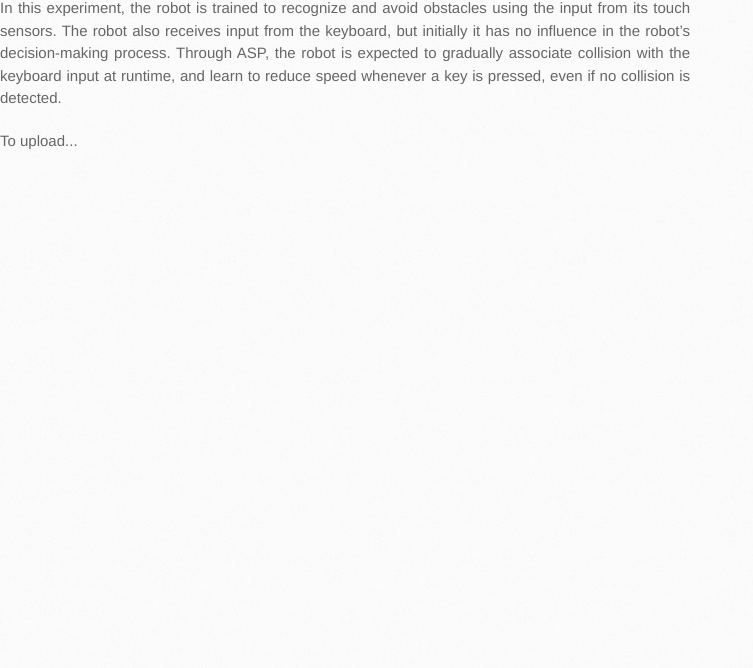
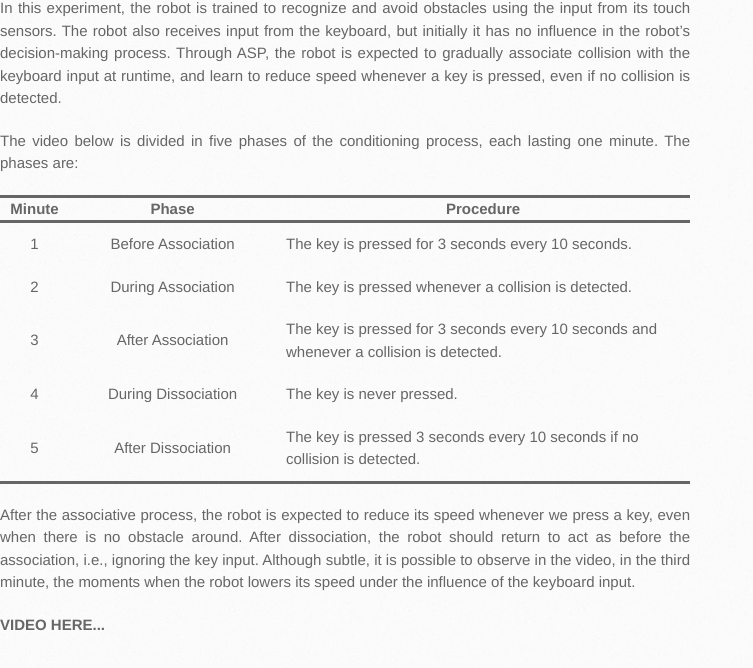
Before and after one commit to carolrizzi/ASP, a plain HTML site: page exp1.html in a window 1280 px wide. Shown: the part 66-734 px from the top of the page, without its empty margins (0-753 px from the left). Drawn offline with Linux system fonts and the light colour scheme.

Commit message:
Exp1 Update
Correction of text of experiment 1.

```diff
--- a/exp1.html
+++ b/exp1.html
@@ -20,7 +20,50 @@
 
 	<p>In this experiment, the robot is trained to recognize and avoid obstacles using the input from its touch sensors. The robot also receives input from the keyboard, but initially it has no influence in the robot’s decision-making process. Through ASP, the robot is expected to gradually associate collision with the keyboard input at runtime, and learn to reduce speed whenever a key is pressed, even if no collision is detected.</p>
 
-	<p>To upload...</p>
+	<p>The video below is divided in five phases of the conditioning process, each lasting one minute. The phases are:</p>
+
+	<p>
+	<table style="border-top-style:solid; border-bottom-style:solid;">
+		<tr><td colspan="3">
+			<table style="border-bottom-style:solid;">
+				<tr>
+					<td width="10%"><b>Minute</b></td>
+					<td width="30%"><b>Phase</b></td>
+					<td><b>Procedure</b></td>
+				</tr>
+			</table>
+		</td></tr>
+		<tr>
+			<td width="10%" style="vertical-align:middle; padding:10px;">1</td>
+			<td width="30%" style="vertical-align:middle; padding:10px;">Before Association</td>
+			<td style="vertical-align:middle; padding:10px; text-align:left;">The key is pressed for 3 seconds every 10 seconds.</td>
+		</tr>
+		<tr>
+			<td width="10%" style="vertical-align:middle; padding:10px;">2</td>
+			<td width="30%" style="vertical-align:middle; padding:10px;">During Association</td>
+			<td style="vertical-align:middle; padding:10px; text-align:left;">The key is pressed whenever a collision is detected.</td>
+		</tr>
+		<tr>
+			<td width="10%" style="vertical-align:middle; padding:10px;">3</td>
+			<td width="30%" style="vertical-align:middle; padding:10px;">After Association</td>
+			<td style="vertical-align:middle; padding:10px; text-align:left;">The key is pressed for 3 seconds every 10 seconds and whenever a collision is detected.</td>
+		</tr>
+		<tr>
+			<td width="10%" style="vertical-align:middle; padding:10px;">4</td>
+			<td width="30%" style="vertical-align:middle; padding:10px;">During Dissociation</td>
+			<td style="vertical-align:middle; padding:10px; text-align:left;">The key is never pressed.</td>
+		</tr>
+		<tr>
+			<td width="10%" style="vertical-align:middle; padding:10px;">5</td>
+			<td width="30%" style="vertical-align:middle; padding:10px;">After Dissociation</td>
+			<td style="vertical-align:middle; padding:10px; text-align:left;">The key is pressed 3 seconds every 10 seconds if no collision is detected.</td>
+		</tr>
+	</table>
+	</p>
+
+	<p>After the associative process, the robot is expected to reduce its speed whenever we press a key, even when there is no obstacle around. After dissociation, the robot should return to act as before the association, i.e., ignoring the key input. Although subtle, it is possible to observe in the video, in the third minute, the moments when the robot lowers its speed under the influence of the keyboard input.</p>
+
+	<p><b>VIDEO HERE...</b></p>
 
 	<!-- <p>The videos below show the difference in the robot's reaction as we increase the <i>association rate</i> (AR), which is the rate at which the robot learns to associate or dissociate a given pair of stimuli. Therefore, the robot should bump into the walls less frequently as we increase the AR. The first video depicts the robot under AR 0.0 (that is, ASP is not being used), and we gradually increase the AR along the next videos up to AR 1.0, which is the maximum value.</p>
 
```
Also changed, not shown: exp2_1.html (+1 -1 lines), exp2_2.html (+1 -1 lines), home.html (+1 -2 lines).
